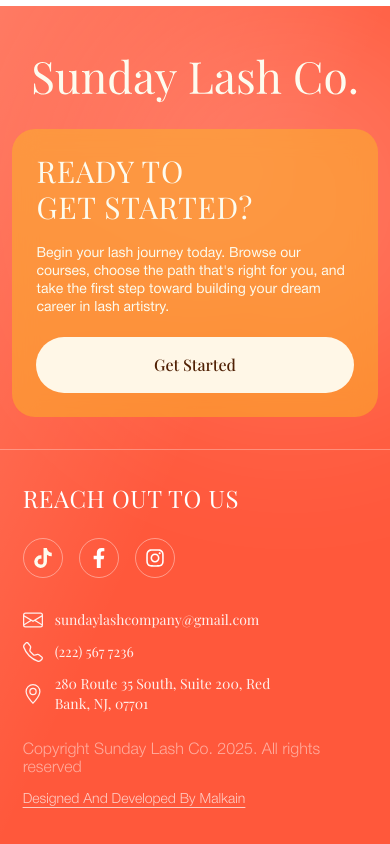
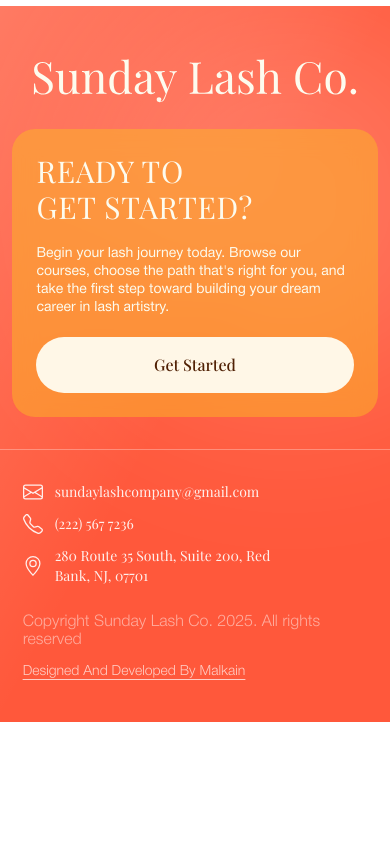
Before and after one commit to malkainweb/sundaylush, a Next.js app: page / in a window 390 px wide. Shown: the part 6828-7672 px from the top of the page. After the commit the page ends 7550 px from the top, so only its background shows below. Built offline with nearby package versions, Linux system fonts and the light colour scheme.

Commit message:
Update footer.tsx

```diff
--- a/app/components/footer.tsx
+++ b/app/components/footer.tsx
@@ -37,12 +37,12 @@ export default function Footer() {
         <div className="flex  md:flex-row  flex-col justify-between items-center md:px-[3.2%] md:pt-14  gap-8  md:gap-16 w-full mx-auto">
           {/* Left Column - Reach Out */}
           <div className={`${playfairDisplay.className}  order-2 md:order-1 `}>
-            <h2 className="text-2xl md:text-4xl font-light md:mb-8 mb-6 tracking-wide">
+            {/* <h2 className="text-2xl md:text-4xl font-light md:mb-8 mb-6 tracking-wide">
               REACH OUT TO US
-            </h2>
+            </h2> */}
 
             {/* Social Icons */}
-            <div className="flex gap-4  mb-8">
+            {/* <div className="flex gap-4  mb-8">
               <a
                 href="#"
                 className="w-10 h-10 rounded-full border border-white/40 flex items-center justify-center hover:bg-white/10 text-[#FDFBEE] transition-colors"
@@ -64,7 +64,7 @@ export default function Footer() {
               >
                 <FaInstagram className="w-5 h-5" />
               </a>
-            </div>
+            </div> */}
 
             {/* Contact Information */}
             <div
```
